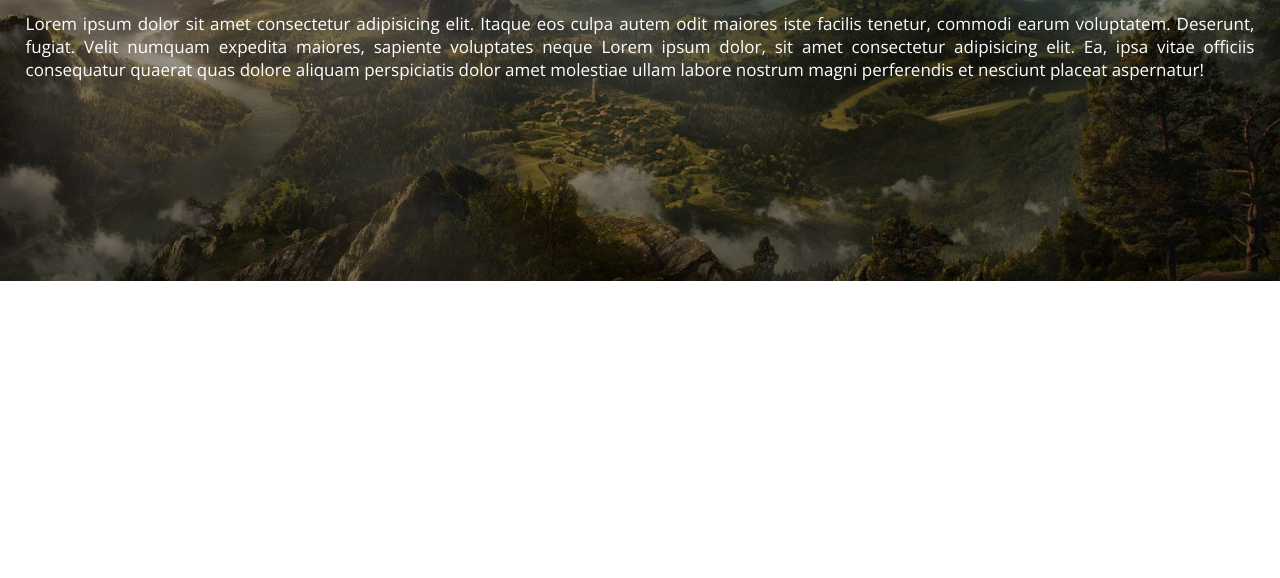
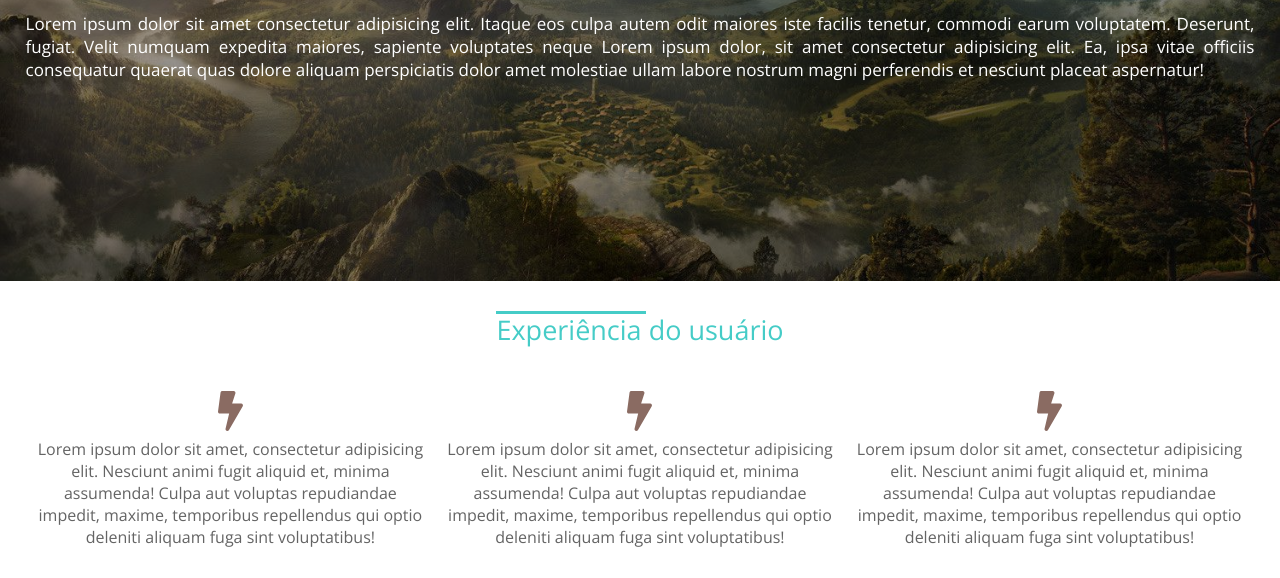
Before and after one commit to CaioDalo/Estudos, a plain HTML site: page FullStack/Projeto 1-WebExpress/index.html in a window 1280 px wide. Shown: the part 330-908 px from the top of the page. Before the commit the page ends 800 px from the top, so only its background shows below. Drawn offline with nearby package versions, Linux system fonts and the light colour scheme.

Commit message:
adicionado diferenciais

```diff
--- a/FullStack/Projeto 1-WebExpress/css/style.css
+++ b/FullStack/Projeto 1-WebExpress/css/style.css
@@ -55,7 +55,7 @@ nav.menu-desktop a:hover {
 
 /* Section main */
 
-main {
+.image-bg {
     position: relative;
     width: 100%;
     padding: 140px 0 200px 0;
@@ -74,20 +74,73 @@ main {
     top: 0;
 }
 
-main .container {
+.image-bg .container {
     position: relative;
     z-index: 1;
 }
 
-main .container h2 {
+.image-bg .container h2 {
     color: #45ccc7;
     font-size: 40px;
     font-weight: normal;
 }
 
-main .container p {
+.image-bg .container p {
     text-align: justify;
     color: white;
     margin-top: 15px;
     font-size: 17px;
 }
+
+.diferenciais {
+    padding: 30px 0;
+    text-align: center;
+}
+
+.line-text {
+    position: relative;
+    display: inline-block;
+    color: #45ccc7;
+}
+
+.line-text > div {
+    position: absolute;
+    left: 0;
+    top: 0;
+    width: 150px;
+    height: 3px;
+    background-color: #45ccc7;
+}
+
+.diferenciais h2 {
+    font-size: 27px;
+    font-weight: normal;
+}
+
+.icones-diferenciais {
+    margin-top: 35px;
+}
+
+.icone-single {
+    float: left;
+    width: 33.33%;
+    padding: 0 10px;
+    margin-bottom: 30px;
+}
+
+.icone-single h2 {
+    font-size: 40px;
+    color: #8a6b62;
+}
+
+.icone-single p {
+    color: #646464;
+    font-weight: lighter;
+    font-size: 16px;
+}
+
+@media screen and (max-width: 768px) {
+    .icone-single{
+        width: 100%;
+    }
+}
--- a/FullStack/Projeto 1-WebExpress/index.html
+++ b/FullStack/Projeto 1-WebExpress/index.html
@@ -29,7 +29,7 @@
                     </ul>
                 </nav>
                 <div class="clear"></div>
-            </div><!--container-->
+            </section><!--container-->
         </header>
 
         <main class="image-bg">
@@ -39,6 +39,35 @@
                 <p>Lorem ipsum dolor sit amet consectetur adipisicing elit. Itaque eos culpa autem odit maiores iste facilis tenetur, commodi earum voluptatem. Deserunt, fugiat. Velit numquam expedita maiores, sapiente voluptates neque Lorem ipsum dolor, sit amet consectetur adipisicing elit. Ea, ipsa vitae officiis consequatur quaerat quas dolore aliquam perspiciatis dolor amet molestiae ullam labore nostrum magni perferendis et nesciunt placeat aspernatur!</p>
 
                 <p>Lorem ipsum dolor sit amet consectetur adipisicing elit. Itaque eos culpa autem odit maiores iste facilis tenetur, commodi earum voluptatem. Deserunt, fugiat. Velit numquam expedita maiores, sapiente voluptates neque Lorem ipsum dolor, sit amet consectetur adipisicing elit. Ea, ipsa vitae officiis consequatur quaerat quas dolore aliquam perspiciatis dolor amet molestiae ullam labore nostrum magni perferendis et nesciunt placeat aspernatur!</p>
+            </section><!--container-->
+
+        </main>
+
+        <main class="experiencia-usuario">
+            <section class="diferenciais">
+                <section class="container">
+                    <div class="line-text">
+                        <div></div>
+                        <h2>Experiência do usuário</h2>
+                    </div><!--line-text-->
+
+                    <div class="icones-diferenciais">
+                        <div class="icone-single">
+                            <h2><i class="fas fa-bolt"></i></h2>
+                            <p>Lorem ipsum dolor sit amet, consectetur adipisicing elit. Nesciunt animi fugit aliquid et, minima assumenda! Culpa aut voluptas repudiandae impedit, maxime, temporibus repellendus qui optio deleniti aliquam fuga sint voluptatibus!</p>
+                        </div>
+                        <div class="icone-single">
+                            <h2><i class="fas fa-bolt"></i></h2>
+                            <p>Lorem ipsum dolor sit amet, consectetur adipisicing elit. Nesciunt animi fugit aliquid et, minima assumenda! Culpa aut voluptas repudiandae impedit, maxime, temporibus repellendus qui optio deleniti aliquam fuga sint voluptatibus!</p>
+                        </div>
+                        <div class="icone-single">
+                            <h2><i class="fas fa-bolt"></i></h2>
+                            <p>Lorem ipsum dolor sit amet, consectetur adipisicing elit. Nesciunt animi fugit aliquid et, minima assumenda! Culpa aut voluptas repudiandae impedit, maxime, temporibus repellendus qui optio deleniti aliquam fuga sint voluptatibus!</p>
+                        </div>
+
+                    </div><!--icones-diferenciais-->
+                </section>
+
             </section>
         </main>
 
```
